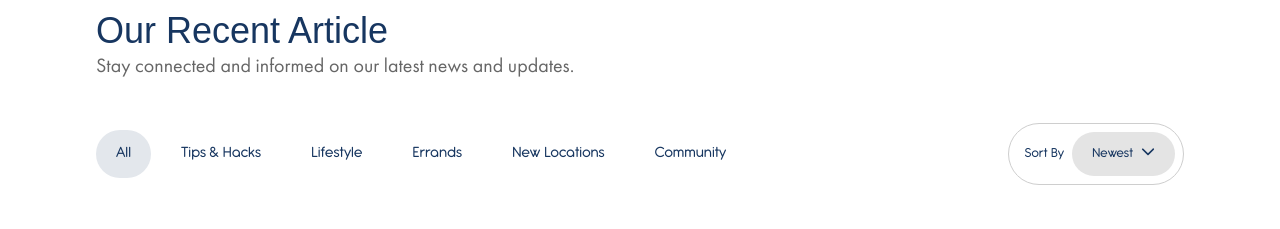
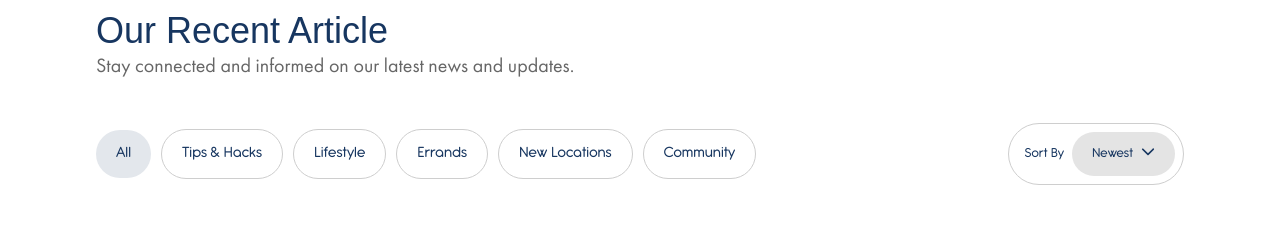
Before and after one commit to Johnson-olaolu/errande-website, a Next.js app: page /explore in a window 1280 px wide. Shown: the part 1000-1229 px from the top of the page. Built offline with nearby package versions, Linux system fonts and the light colour scheme; a web font is replaced by a local one.

Commit message:
fix: Add border styling to selected category button in FilterBar component

```diff
--- a/src/app/explore/components/articles/components/FilterBar.tsx
+++ b/src/app/explore/components/articles/components/FilterBar.tsx
@@ -20,8 +20,8 @@ const FilterBar = () => {
               onClick={() => setSelectedCategory(category)}
               disabled={category === selectedCategory}
               className={
-                " px-5 py-3 rounded-full  text-erande-blue font-antipasto-pro font-medium cursor-pointer disabled:cursor-auto " +
-                (category === selectedCategory && "bg-[#E3E7EC]")
+                " px-5 py-3 rounded-full  text-erande-blue font-antipasto-pro font-medium cursor-pointer disabled:cursor-auto border  border-[#CECECE] " +
+                (category === selectedCategory && "bg-[#E3E7EC] border-none")
               }
             >
               {category}
```
